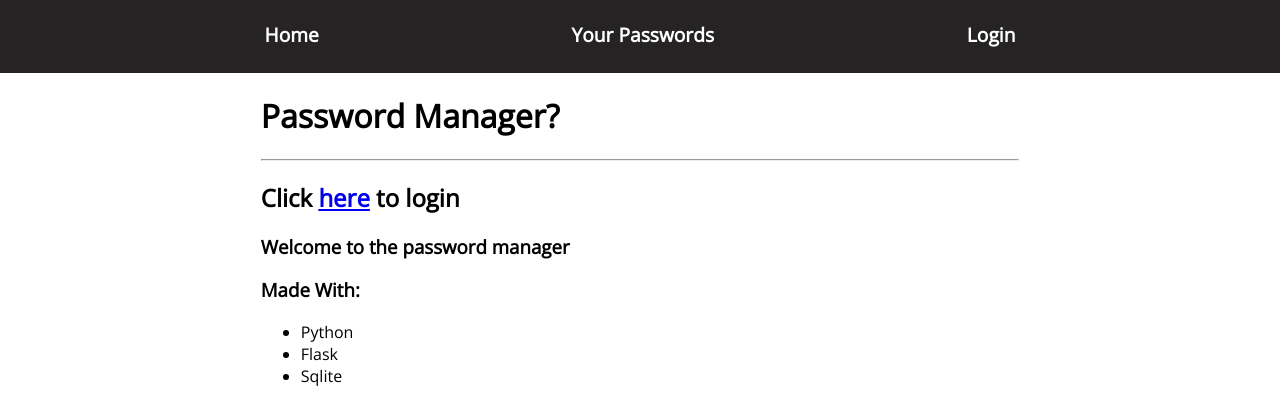
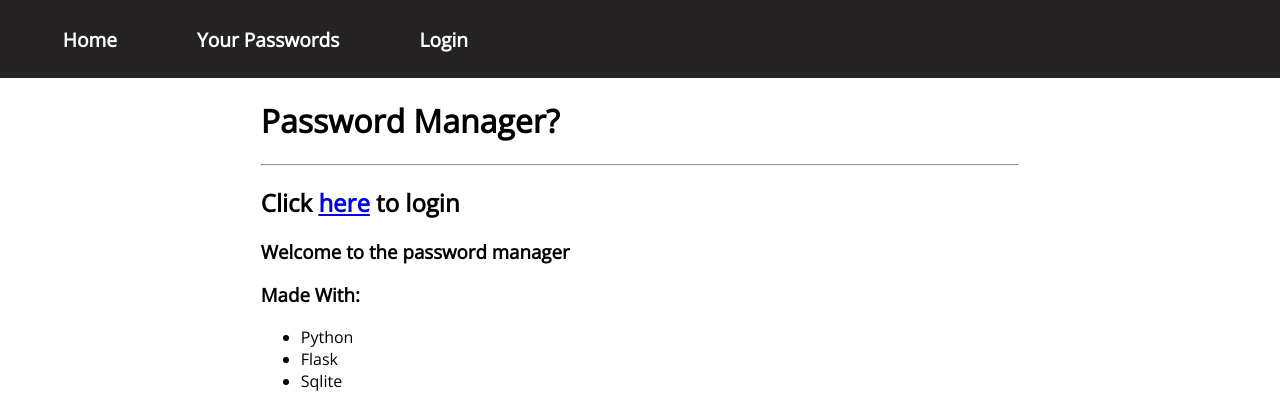
Before and after one commit to SatvikR/password-manager, a Flask app: page / in a window 1280 px wide. Shown: the top 420 px of the page. Run offline with Flask 2, Linux system fonts and the light colour scheme.

Commit message:
Fixed navbar (again)

```diff
--- a/src/static/index.css
+++ b/src/static/index.css
@@ -11,17 +11,23 @@
   display: flex;
   list-style-type: none;
   flex-wrap: wrap;
-  justify-content: center;
+  justify-content: flex-start;
+  align-items: flex-start;
   background-color: #252323;
-  margin-top: -1%;
+  margin-top: -10px;
   margin-left: -2%;
   margin-right: -2%;
-  padding: 2%;
 }
 
 .navbar li {
-  margin-left: 10%;
-  margin-right: 10%;
+  margin-left: 15px;
+  margin-right: 15px;
+  padding: 25px;
+  padding-top: 28px;
+}
+
+.navbar li:hover {
+  background-color: #000000;
 }
 
 .navbar li a {
```
